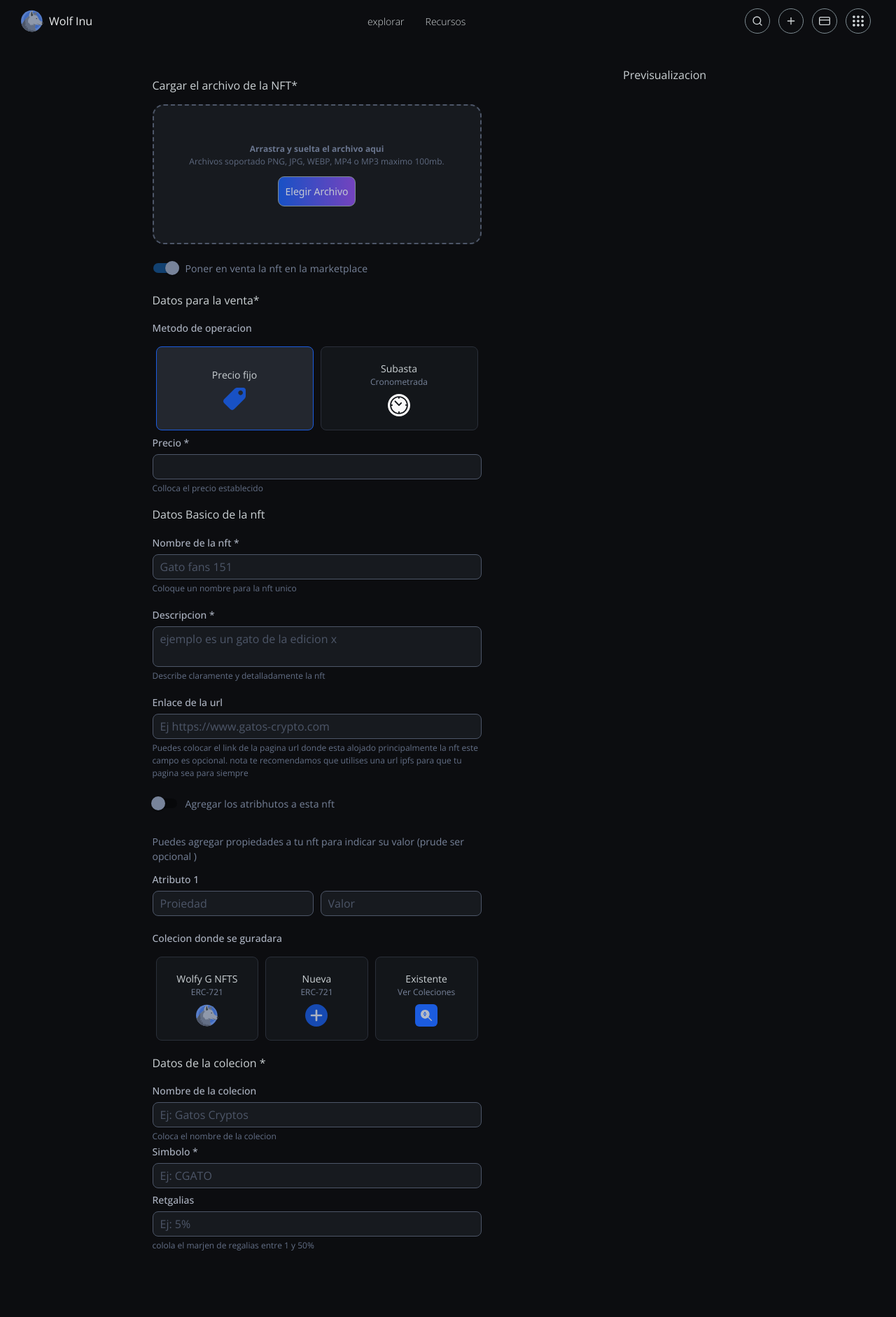
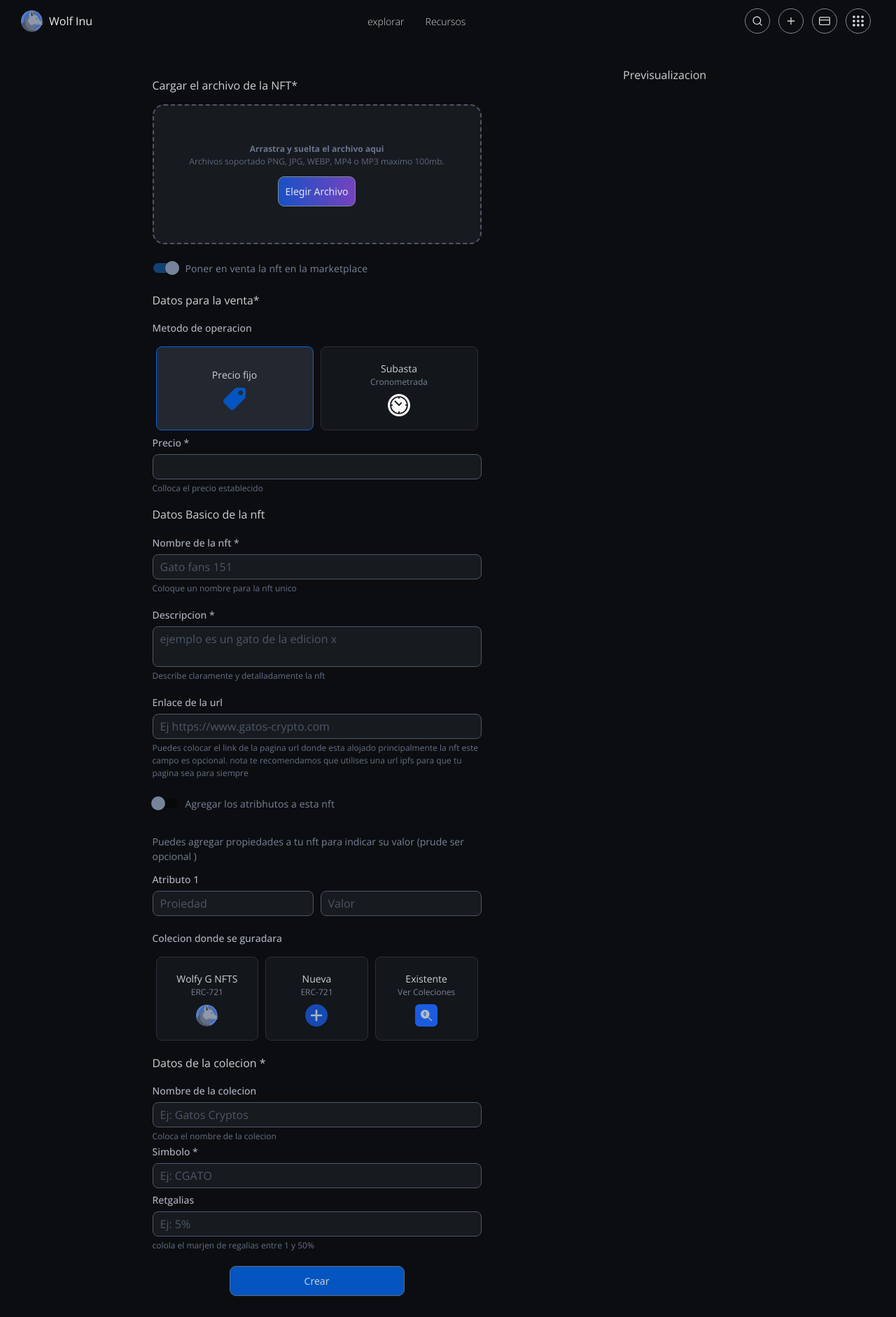
Before and after one commit to angeleesc/wolfy-marketplace-3.0-js, a React (Create React App) app: page /create-new-nft in a window 1280 px wide. Shown: the whole page at 70% size. Before the commit the page ends 1819 px from the top, so only its background shows below. Built offline with nearby package versions, Linux system fonts and the light colour scheme.

Commit message:
correcion del color

```diff
--- a/src/components/form-controls/drop-zone/FileDropZone.jsx
+++ b/src/components/form-controls/drop-zone/FileDropZone.jsx
@@ -14,11 +14,10 @@ export default function FileDropZone() {
     isDragActive,
     isDragAccept,
     isDragReject,
-    open
+    open,
   } = useDropzone({
-
     onDrop,
-    noClick: true
+    noClick: true,
   });
 
   const className = useMemo(() => {
@@ -34,14 +33,21 @@ export default function FileDropZone() {
       <div
         {...getRootProps({
           className,
-
         })}
       >
         <input {...getInputProps()} />
         <div className="input-content">
-          <span className="text-[12px] info-header" >Arrastra y suelta el archivo aqui</span>
-          <span className="info-content" >Archivos soportado PNG, JPG, WEBP, MP4 o MP3 maximo 100mb.</span>
-          <button onClick={open} className="wolf-buttom wolf-buttom-primary-gradient max-w-[300px] mt-[12px]" >
+          <span className="text-[12px] info-header">
+            Arrastra y suelta el archivo aqui
+          </span>
+          <span className="info-content">
+            Archivos soportado PNG, JPG, WEBP, MP4 o MP3 maximo 100mb.
+          </span>
+          <button
+            type="button"
+            onClick={open}
+            className="wolf-buttom wolf-buttom-primary-gradient max-w-[300px] mt-[12px]"
+          >
             Elegir Archivo
           </button>
         </div>
--- a/src/scss/components/_buttom.scss
+++ b/src/scss/components/_buttom.scss
@@ -7,7 +7,7 @@
     border-radius: 9px;
 
     &.wolf-buttom-primary {
-        background-color: theme("colors.wolf-blue.300");
+        background-color: theme("colors.wolf-blue.500");
         border          : 1.5px solid theme("colors.wolf-gray-light.400");
         transition      : background-color .7s;
 
@@ -25,7 +25,7 @@
         background: rgb(24, 81, 197);
         background: linear-gradient(90deg, rgba(24, 81, 197, 1) 0%, rgba(116, 67, 190, 1) 100%);
         border    : 1px solid theme("colors.wolf-gray.500");
-        color     : theme("colors.wolf-gray-light.1800");
+        color     : theme("colors.wolf-gray-light.2200");
         position  : relative;
         z-index   : 10;
         overflow  : hidden;
@@ -33,7 +33,7 @@
         &::before {
             content         : "";
             display         : block;
-            background-color: theme("colors.wolf-blue.500");
+            background-color: theme("colors.wolf-blue.600");
             left            : 0;
             top             : 0;
             position        : absolute;
--- a/src/template/pages/Mint/MintNftForm.jsx
+++ b/src/template/pages/Mint/MintNftForm.jsx
@@ -39,6 +39,7 @@ export default function MintNftForm() {
   };
 
   return (
+    <>
       <form className="wolf-form" onSubmit={handleSubmit(onSubmit)}>
         <h3 className="mb-[15px]">Cargar el archivo de la NFT*</h3>
 
@@ -201,21 +202,21 @@ export default function MintNftForm() {
             <span>Colecion donde se guradara</span>
           </div>
           <div className="grid grid-cols-3">
-          <button className="boton-group-box">
+            <button className="boton-group-box" type="button">
               <div className="botom-group-body">
                 <h4>Wolfy G NFTS</h4>
                 <span>ERC-721</span>
                 <Logo />
               </div>
             </button>
-          <button className="boton-group-box">
+            <button className="boton-group-box" type="button">
               <div className="botom-group-body">
                 <h4>Nueva</h4>
                 <span>ERC-721</span>
                 <CAdd />
               </div>
             </button>
-          <button className="boton-group-box">
+            <button className="boton-group-box" type="button">
               <div className="botom-group-body">
                 <h4>Existente</h4>
                 <span>Ver Coleciones</span>
@@ -245,6 +246,16 @@ export default function MintNftForm() {
           placeholder="Ej: 5%"
           info="colola el marjen de regalias entre 1 y 50%"
         />
+
+        <div className="w-[100%] flex justify-center mt-[20px]">
+          <button
+            type="submit"
+            className="wolf-buttom wolf-buttom-primary w-[250px]"
+          >
+            Crear
+          </button>
+        </div>
       </form>
+    </>
   );
 }
--- a/tailwind.config.js
+++ b/tailwind.config.js
@@ -190,17 +190,17 @@ module.exports = {
           1000: "#f1e18b"
         },
 
-        "wolf-blue":{
-          100: "#0e3176",
-          200: "#11398a",
-          300: "#13419e",
-          400: "#1649b1",
-          500: "#1851C5",
-          600: "#1b5cdf",
-          700: "#316de6",
-          800: "#4b7fe9",
-          900: "#6491ec",
-          1000: "#7ea3ef",
+        "wolf-blue": {
+          100: "#023373",
+          200: "#033b86",
+          300: "#034499",
+          400: "#044cac",
+          500: "#0455BF",
+          600: "#0563de",
+          700: "#0871fa",
+          800: "#2783fa",
+          900: "#4694fb",
+          1000: "#65a6fc",
         }
 
 
```
Lines whose indentation alone changed are shown as unchanged.
